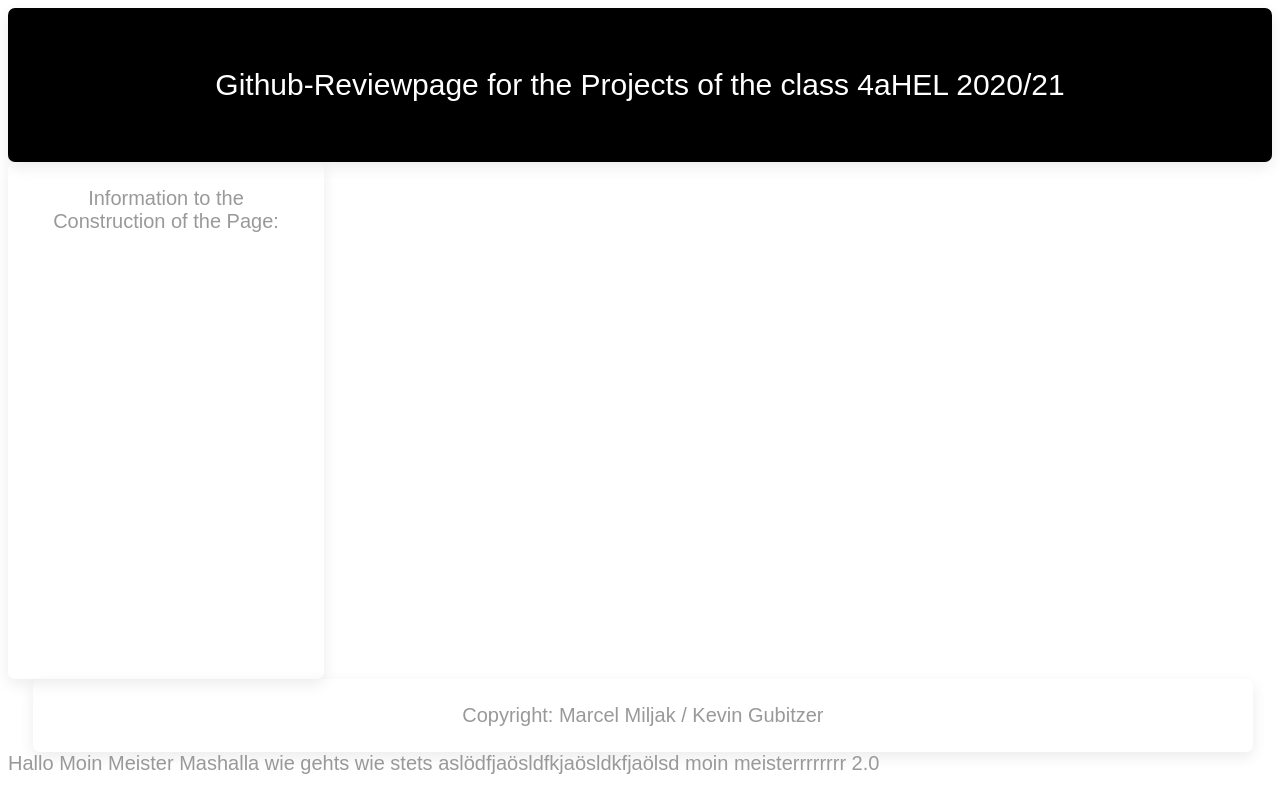
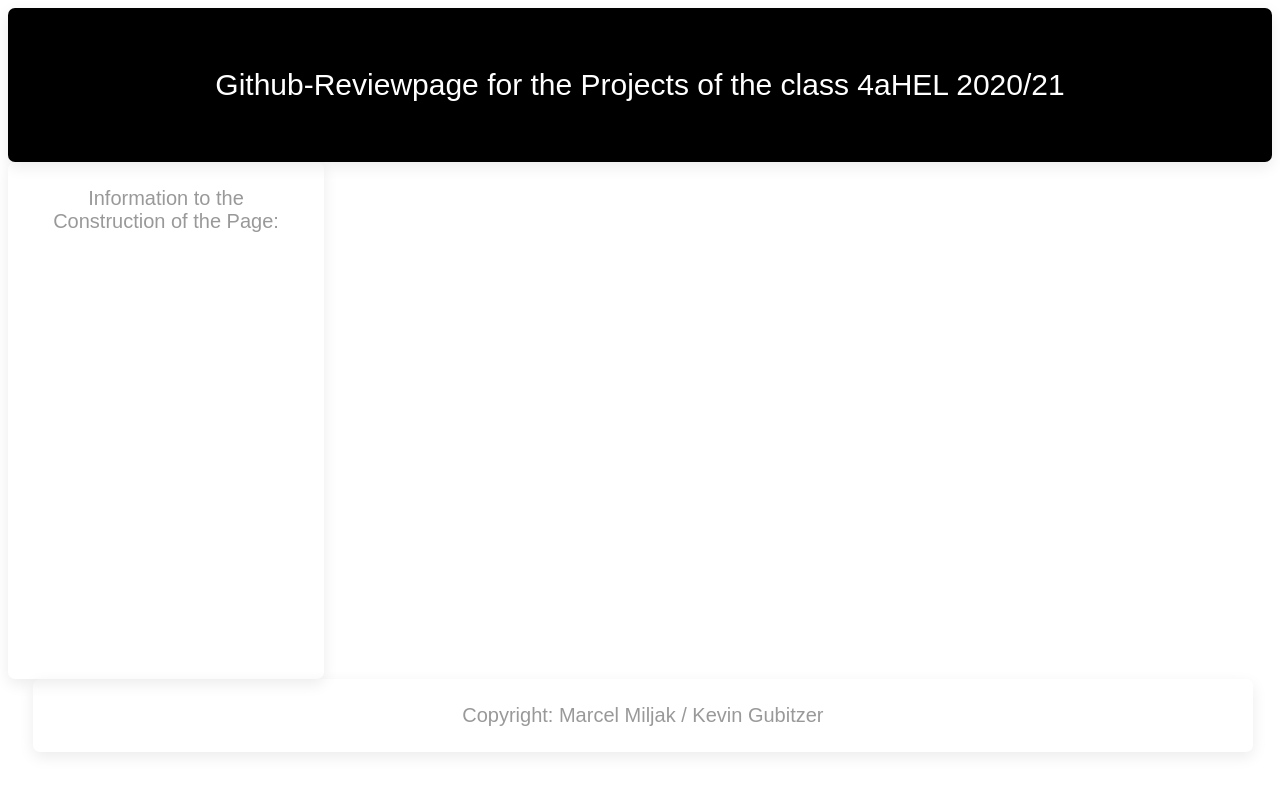
Before and after one commit to Kev00715/GubitzerMiljakGithub, a Django app: page / in a window 1280 px wide. Run offline with Django 3.2, Linux system fonts and the light colour scheme.

Commit message:
Erste Versoin

```diff
--- a/DJANGO/Project_FSST/GithubReview/templates/GithubReview/base.html
+++ b/DJANGO/Project_FSST/GithubReview/templates/GithubReview/base.html
@@ -64,14 +64,3 @@
 </main>
 </body>
 </html>
-
-Hallo
-Moin Meister
-Mashalla
-
-
-wie gehts wie stets
-
-aslödfjaösldfkjaösldkfjaölsd
-
-moin meisterrrrrrrr 2.0
```
